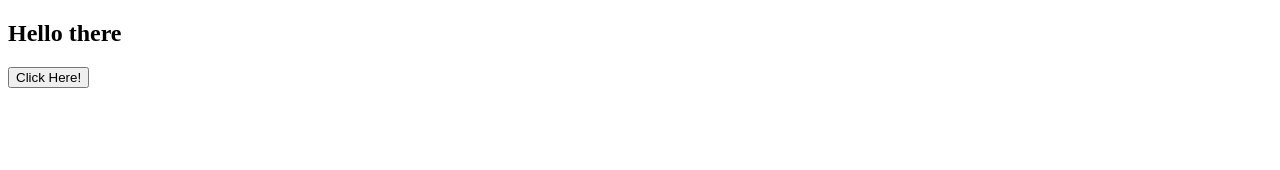
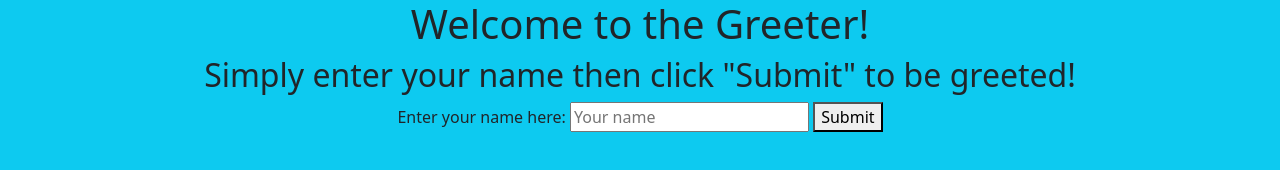
Before and after one commit to kv-codes/GreeterApp, a plain HTML site: page index.html in a window 1280 px wide. Drawn offline with nearby package versions, Linux system fonts and the light colour scheme.

Commit message:
js and html file revised

```diff
--- a/app.js
+++ b/app.js
@@ -1,6 +1,5 @@
-let alertButton = document.querySelector('#alert-button');
-function clickListener(event){
-    event.preventDefault();
-    alert("You clicked me!");
-}
-alertButton.addEventListener('click', clickListener);
+function greetMe(){
+    let name = document.getElementById("name").value;
+    let greeting = "Hi there, " + name + ", have a wonderful day!";
+    document.getElementById("output").textContent=greeting;
+};
--- a/index.html
+++ b/index.html
@@ -1,16 +1,41 @@
 <!DOCTYPE html>
 <html lang="en">
 <head>
-    <meta charset="UTF-8">
-    <meta http-equiv="X-UA-Compatible" content="IE=edge">
-    <meta name="viewport" content="width=device-width, initial-scale=1.0">
-    <title>Document</title>
+  <title>Bootstrap 5 Example2</title>
+  <meta charset="utf-8">
+  <meta name="viewport" content="width=device-width, initial-scale=1">
+  <link href="https://cdn.jsdelivr.net/npm/bootstrap@5.2.3/dist/css/bootstrap.min.css" rel="stylesheet" integrity="sha384-rbsA2VBKQhggwzxH7pPCaAqO46MgnOM80zW1RWuH61DGLwZJEdK2Kadq2F9CUG65" crossorigin="anonymous">
+  <link rel="stylesheet" type="text/css" href="style.css">
 </head>
-<body>
-    <h2>Hello there</h2>
-    <input type = "button" value="Click Here!" id="alert-button">
+
+<body class= "background bg-info">
+    <div class ="container">
+        <div class="jumbotron text-center">
+            <h1>Welcome to the Greeter!</h1>
+            <h2>Simply enter your name then click "Submit" to be greeted!</h2>
+            <label for ="name">Enter your name here:</label>
+            <input type = "text" id="name" placeholder="Your name">
+            <button onclick= "greetMe()">Submit</button>
+            <p id="output"></p>
+
+        </div>
+
+    </div>
 
 
-    <script src = "app.js"></script>
+
+
+
+
+
+
+
+
+
+
+
+ <script src="https://cdn.jsdelivr.net/npm/bootstrap@5.2.3/dist/js/bootstrap.bundle.min.js" integrity="sha384-kenU1KFdBIe4zVF0s0G1M5b4hcpxyD9F7jL+jjXkk+Q2h455rYXK/7HAuoJl+0I4" crossorigin="anonymous"></script>
+ <script src = "app.js"></script>
+
 </body>
 </html>
```
